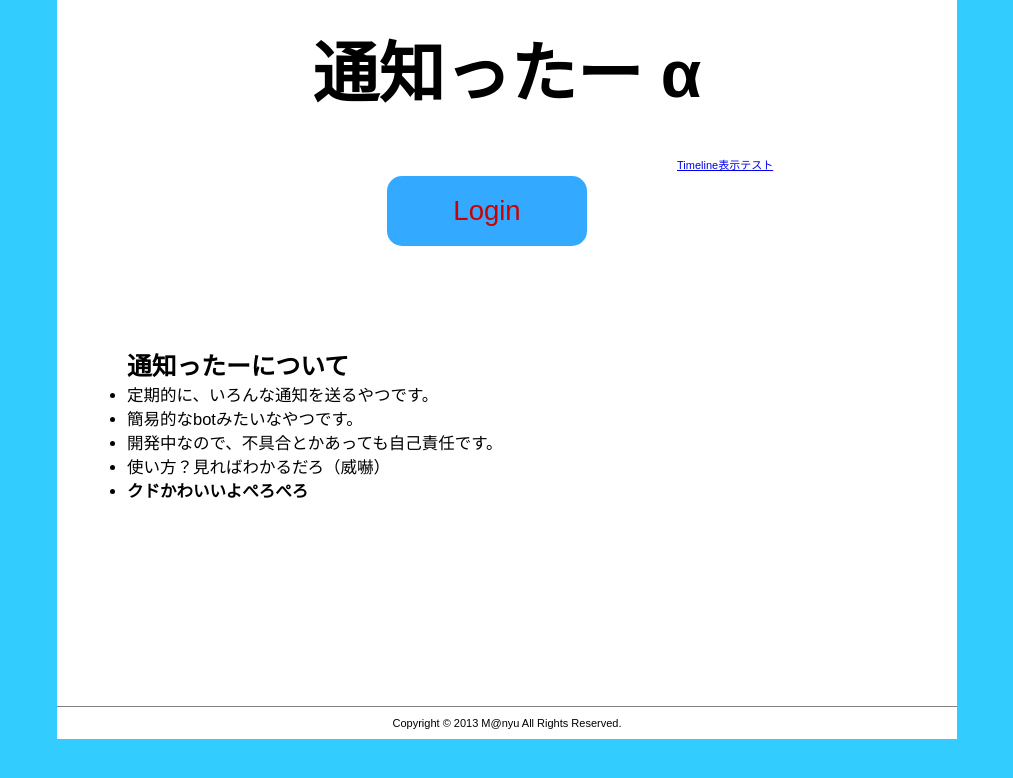
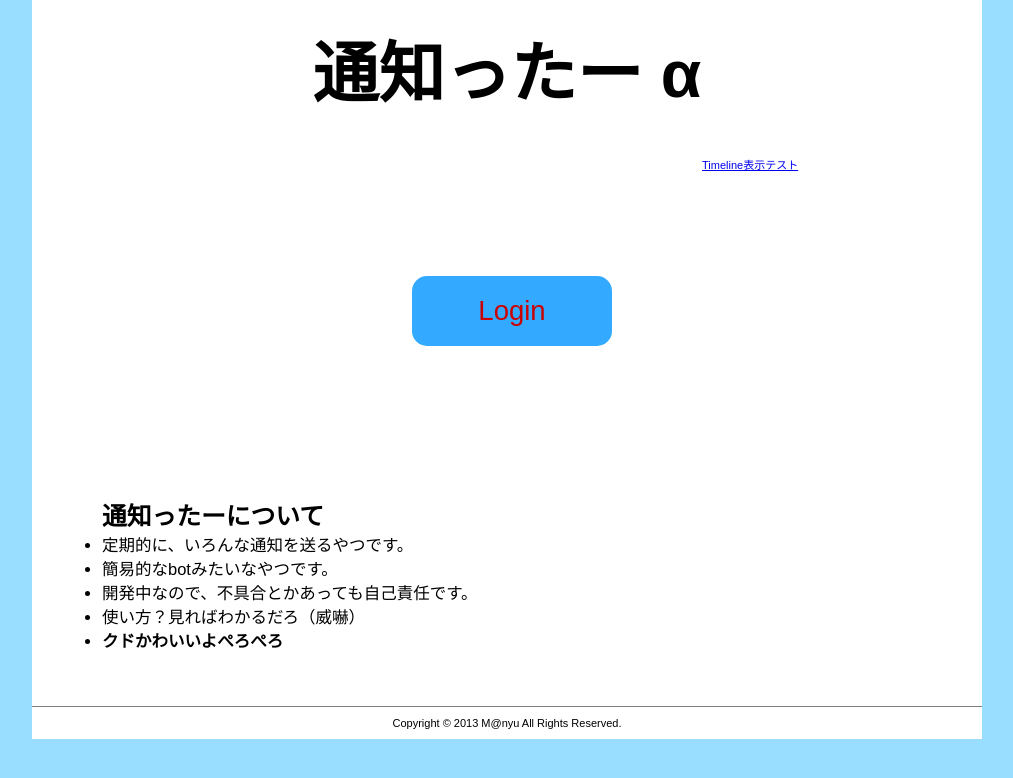
Before and after one commit to tera911/NFE, a PHP site: page /login.php in a window 1280 px wide. Shown: the top 778 px of the page, without its empty margins (133-1146 px from the left). Run offline with PHP 8.4, Linux system fonts and the light colour scheme; some libraries are stand-ins or nearby versions.

Commit message:
[Fix]width

```diff
--- a/src/login.php
+++ b/src/login.php
@@ -20,21 +20,21 @@
         body{
             font-family:'ヒラギノ角ゴ Pro W3','Hiragino Kaku Gothic Pro','メイリオ',Meiryo,'ＭＳ Ｐゴシック',sans-serif;
             font-size:11px;
-            background-color: #33ccff;
+            background-color: #99DDff;
         }
         #wrap{
-            width:900px;
+            width:950px;
             margin:0 auto;
-            background-color:#ffffff;
+            background-color:#FFFFFF;
         }
         #content{
-            width:880px;
+            width:930px;
             height:530px;
             padding:20px;
         }
         #main{
-            width:550px;
-          height:500px;
+            width:600px;
+            height:500px;
             margin:0 auto;
             float:left;
         }
@@ -48,6 +48,7 @@
             width:240px;
             height:110px;
             margin:0 auto;
+            margin-top: 100px;
             padding:20px;
             text-align:center;
             float:right;
@@ -70,6 +71,7 @@
         #detail{
             font-size:1.5em;
             margin:20px auto 0 50px;
+            margin-top: 70px;
             padding:20px 0;
             width:400px;
             text-align:left;
```
